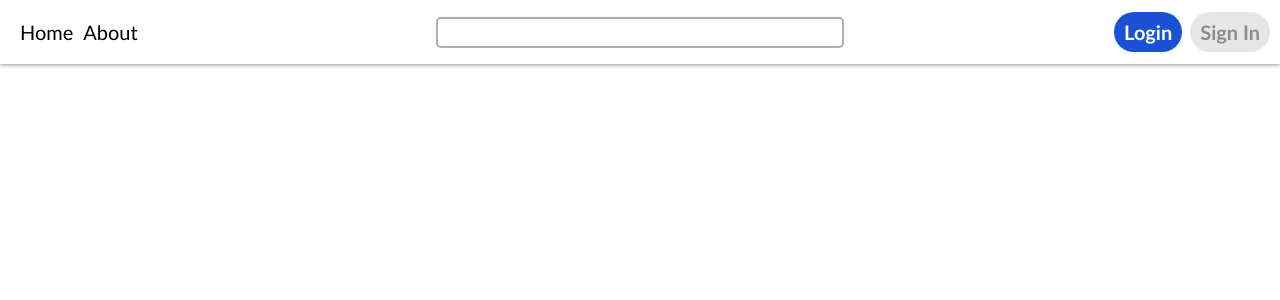
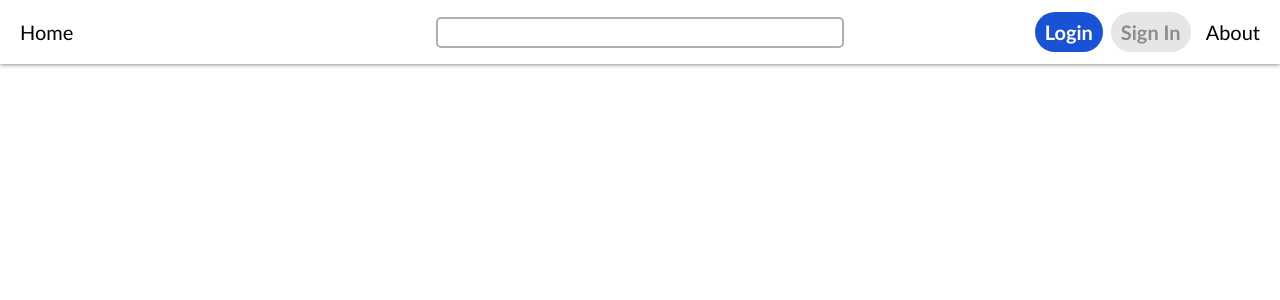
Before and after one commit to alexiuwu69/Blog-Website, a Flask app: page / in a window 1280 px wide. Shown: the top 300 px of the page. Run offline with Flask 3, Linux system fonts and the light colour scheme.

Commit message:
another navbar change
changed the order again

```diff
--- a/templates/home.html
+++ b/templates/home.html
@@ -11,10 +11,7 @@
     <ul class="navbar">
       <div class="navbar-div-left">
         <li>
-          <a style="margin: 0 10px 0 20px" href="/"><p>Home</p></a>
-        </li>
-        <li>
-          <a>About</a>
+          <a style="margin: 0 0 0 20px" href="/"><p>Home</p></a>
         </li>
       </div>
 
@@ -29,9 +26,12 @@
           </a>
         </li>
         <li>
-          <button class="submit-btn sign-in-btn" style="margin: 0 10px 0 8px">
+          <button class="submit-btn sign-in-btn" style="margin: 0 15px 0 8px">
             Sign In
           </button>
+        </li>
+        <li>
+          <a style="margin-right: 20px">About</a>
         </li>
       </div>
     </ul>
```
